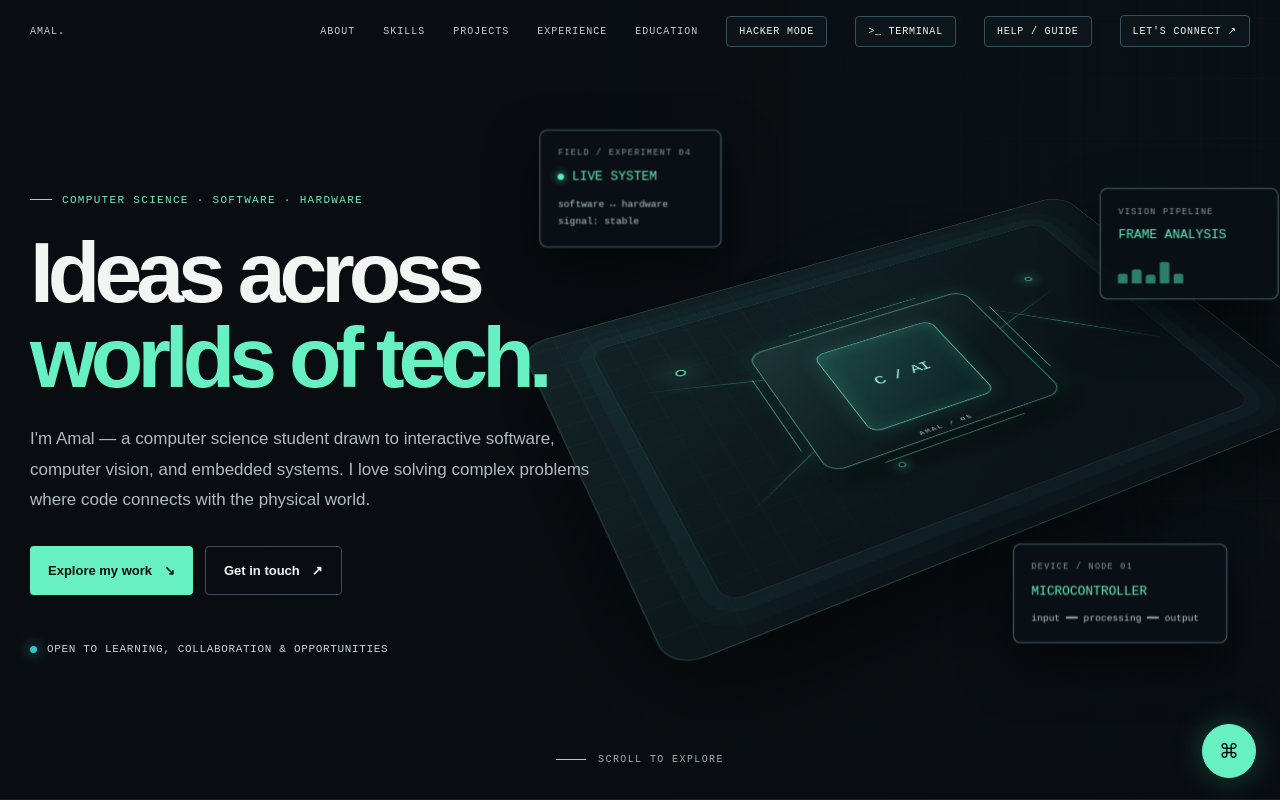
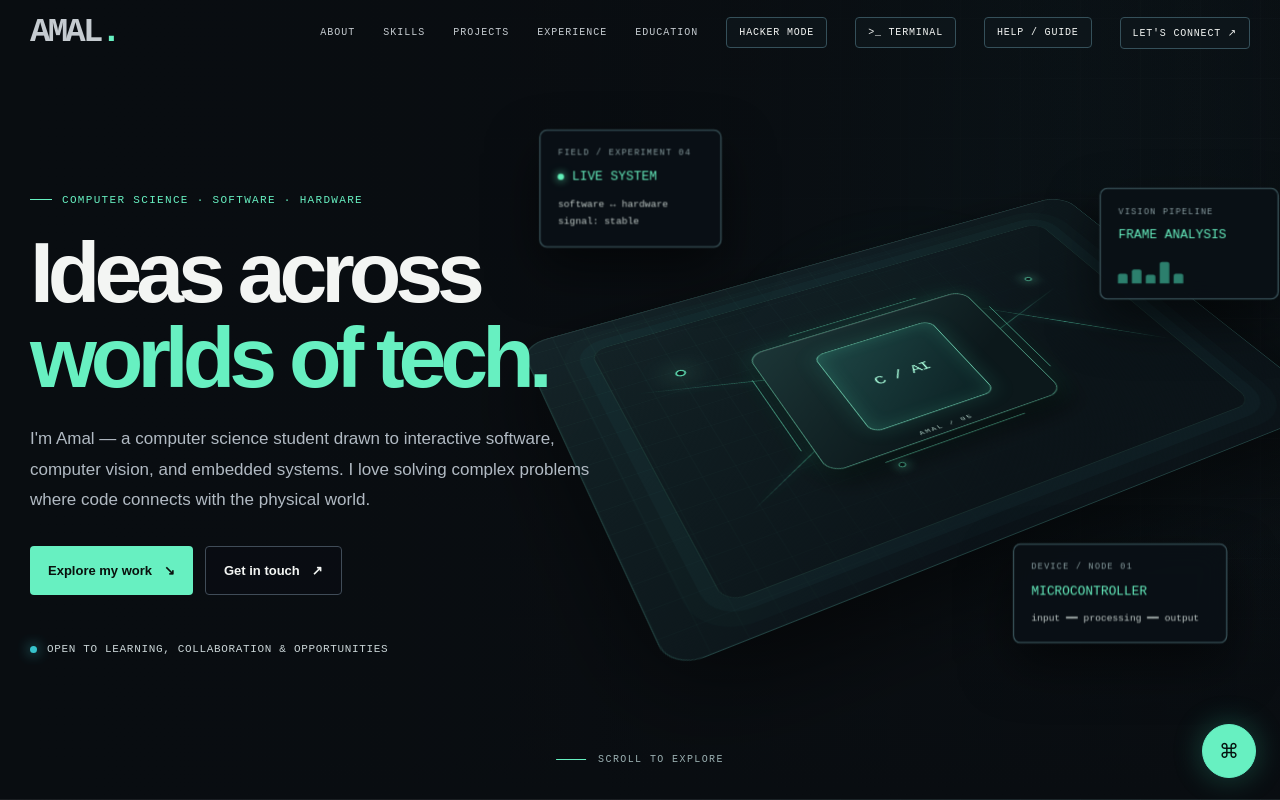
Before and after one commit to Amal-05/amal-r-portfolio, a plain HTML site: page index.html in a window 1280 px wide. Shown: the top 800 px of the page. Drawn offline with Linux system fonts and the light colour scheme.

Commit message:
Make portfolio wordmark more prominent

```diff
--- a/index.html
+++ b/index.html
@@ -8,7 +8,7 @@
 :root{--bg:#080b11;--panel:#10151e;--panel2:#141b25;--line:#26303b;--text:#f2f5f3;--muted:#a1abb5;--mint:#a8f0c6;--cyan:#75d9d2;--violet:#a99aff;--mono:'DM Mono',monospace;--sans:'Manrope',Arial,sans-serif;--max:1160px}
 *{box-sizing:border-box}html{scroll-behavior:smooth;scroll-padding-top:86px}body{margin:0;background:var(--bg);color:var(--text);font-family:var(--sans);font-size:15px;line-height:1.65;overflow-x:hidden}a{color:inherit;text-decoration:none}button{font:inherit;color:inherit}.wrap{width:min(var(--max),calc(100% - 48px));margin:auto}.eyebrow,.tag,.nav a,.kicker{font:11px var(--mono);letter-spacing:.12em;text-transform:uppercase}.eyebrow{color:var(--mint);display:flex;align-items:center;gap:10px}.eyebrow:before{content:'';width:22px;height:1px;background:var(--mint)}h1,h2,h3,p{margin-top:0}h1{font-size:clamp(48px,8vw,94px);line-height:.99;letter-spacing:-.07em;margin:24px 0}h2{font-size:clamp(32px,5vw,54px);line-height:1.05;letter-spacing:-.05em;margin:12px 0 16px}h3{letter-spacing:-.025em}.muted{color:var(--muted)}.section{padding:110px 0;border-top:1px solid rgba(255,255,255,.07)}.section-head{display:flex;align-items:end;justify-content:space-between;gap:24px;margin-bottom:40px}.section-head p{max-width:420px;margin:0;color:var(--muted)}
 /* Navigation */
-.nav-shell{position:fixed;z-index:20;top:0;left:0;right:0;padding:15px 0;transition:.25s}.nav-shell.scrolled{background:rgba(8,11,17,.82);backdrop-filter:blur(16px);border-bottom:1px solid rgba(255,255,255,.08)}.nav{display:flex;justify-content:space-between;align-items:center}.brand{font-weight:800;letter-spacing:-.05em;font-size:19px}.brand b{color:var(--mint)}.navlinks{display:flex;align-items:center;gap:28px}.nav a{font-size:10px;color:#c5cbd0;letter-spacing:.1em}.nav a:hover{color:var(--mint)}.nav .nav-cta{border:1px solid #38434d;border-radius:40px;padding:10px 16px;color:var(--text)}.menu{display:none;background:none;border:0;font-size:22px}
+.nav-shell{position:fixed;z-index:20;top:0;left:0;right:0;padding:15px 0;transition:.25s}.nav-shell.scrolled{background:rgba(8,11,17,.82);backdrop-filter:blur(16px);border-bottom:1px solid rgba(255,255,255,.08)}.nav{display:flex;justify-content:space-between;align-items:center}.brand{font-weight:800;letter-spacing:-.05em;font-size:19px}.brand b{color:var(--mint)}.navlinks{display:flex;align-items:center;gap:28px}.nav a{font-size:10px;color:#c5cbd0;letter-spacing:.1em}.nav a:hover{color:var(--mint)}.nav .brand{font-size:34px;line-height:1;letter-spacing:-.08em;font-weight:800}.nav .brand b{font-size:1.04em}.nav .nav-cta{border:1px solid #38434d;border-radius:40px;padding:10px 16px;color:var(--text)}.menu{display:none;background:none;border:0;font-size:22px}
 /* Hero */
 .hero{position:relative;min-height:790px;height:100svh;max-height:1000px;display:flex;align-items:center;overflow:hidden;border-bottom:1px solid rgba(255,255,255,.07)}#space{position:absolute;inset:0;width:100%;height:100%;opacity:.9}.hero:after{content:'';position:absolute;inset:0;background:linear-gradient(90deg,#080b11 0%,rgba(8,11,17,.85) 40%,rgba(8,11,17,.16) 100%),linear-gradient(0deg,#080b11 0%,transparent 36%);pointer-events:none}.hero-inner{position:relative;z-index:2;width:min(var(--max),calc(100% - 48px));margin:0 auto;padding-top:50px}.hero-copy{max-width:730px}.hero h1 em{font-style:normal;color:var(--mint)}.hero-sub{max-width:490px;color:#b1bac3;font-size:17px;line-height:1.8}.actions{display:flex;gap:12px;margin-top:30px;flex-wrap:wrap}.button{display:inline-flex;align-items:center;gap:12px;padding:13px 18px;border-radius:4px;font-weight:700;font-size:13px;transition:transform .2s,background .2s}.button:hover{transform:translateY(-3px)}.primary{background:var(--mint);color:#09110d}.secondary{border:1px solid #404c58;background:rgba(10,14,20,.55)}.hero-note{display:flex;align-items:center;gap:10px;margin-top:48px;color:#b6c0c8;font:11px var(--mono);letter-spacing:.06em}.pulse{width:7px;height:7px;border-radius:50%;background:var(--mint);box-shadow:0 0 12px var(--mint);animation:pulse 1.8s infinite}@keyframes pulse{50%{box-shadow:0 0 2px var(--mint);opacity:.65}}
 .orb-wrap{position:absolute;z-index:1;right:9%;top:20%;width:min(42vw,500px);aspect-ratio:1;perspective:900px;pointer-events:none}.orb{position:absolute;inset:11%;border-radius:50%;background:radial-gradient(circle at 29% 26%,#dcffdc 0,#a8f0c6 5%,#4eaa91 17%,#183b3d 37%,#101b28 63%,#090d15 74%);box-shadow:inset -26px -25px 52px #03060b,0 0 80px #55c9b540,0 0 180px #65bbaa20;animation:float 7s ease-in-out infinite;transform:rotateX(22deg) rotateY(-18deg)}.orb:before,.orb:after{content:'';position:absolute;inset:-12%;border:1px solid #a8f0c63d;border-radius:50%;transform:rotateX(72deg) rotateZ(-21deg)}.orb:after{inset:-21%;transform:rotateX(72deg) rotateZ(54deg);border-color:#a99aff36}.orb-ring{position:absolute;inset:3%;border:1px solid #fff1;border-radius:50%;transform:rotateX(72deg) rotateZ(-24deg)}.satellite{position:absolute;width:12px;height:12px;border-radius:50%;background:var(--violet);box-shadow:0 0 24px var(--violet);top:17%;right:25%;animation:float 5s ease-in-out infinite reverse}@keyframes float{50%{transform:translateY(-15px) rotateX(22deg) rotateY(-18deg)}}.scroll-cue{position:absolute;bottom:34px;left:50%;z-index:3;transform:translateX(-50%);font:10px var(--mono);color:#9ca8b1;letter-spacing:.14em;display:flex;gap:12px;align-items:center}.scroll-cue:before{content:'';height:1px;width:30px;background:#73827e}
```
